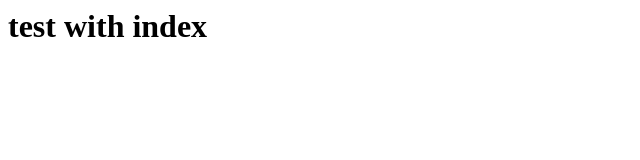
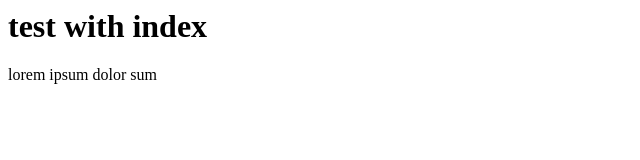
Before and after one commit to MinC2802/testWeb, a plain HTML site: page index.html in a window 1280 px wide. Shown: the whole page, without its empty margins (0-640 px from the left). Drawn offline with Linux system fonts and the light colour scheme.

Commit message:
Update index.html

```diff
--- a/index.html
+++ b/index.html
@@ -1,3 +1,4 @@
 <html>
   <h1>test with index</h1>
+  <p> lorem ipsum dolor sum </p>
 </html>
```
